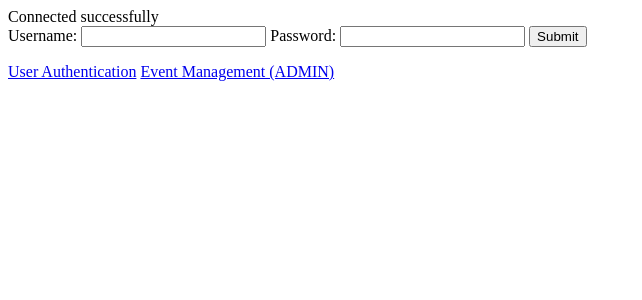
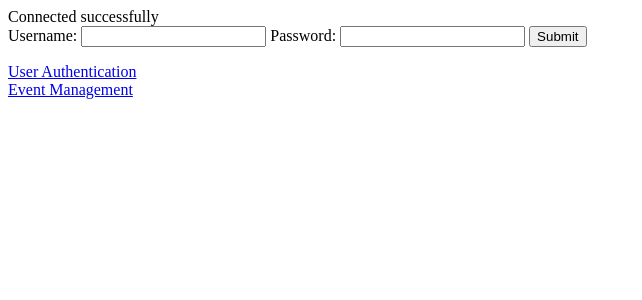
Before and after one commit to shweta-kumaran/TAMUCybersecurityDatabase, a PHP site: page / in a window 1280 px wide. Shown: the top 300 px of the page, without its empty margins (0-642 px from the left). Run offline with PHP 8.4, Linux system fonts and the light colour scheme.

Commit message:
fixed event link

```diff
--- a/tamucc/index.php
+++ b/tamucc/index.php
@@ -65,8 +65,8 @@
         <button type="submit">Submit</button>
     </form>
 
-    <a href="userAuth.php">User Authentication</a>
-    <a href="eventMan.php">Event Management (ADMIN)</a>
+    <a href="userAuth.php">User Authentication</a> <br>
+    <a href="eventMan.php">Event Management</a>
 
 
 
```
